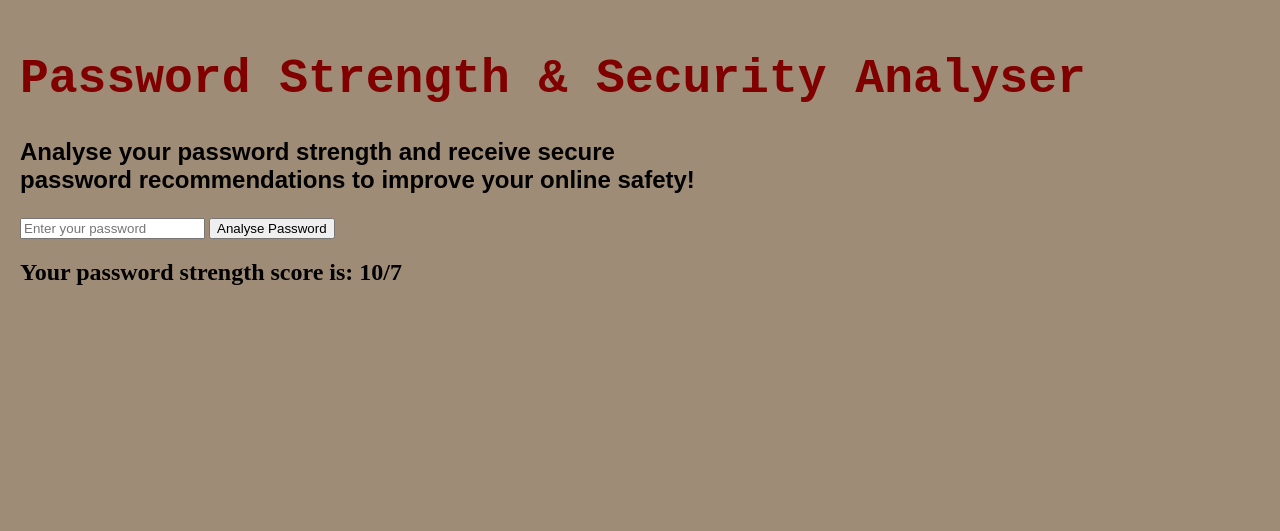
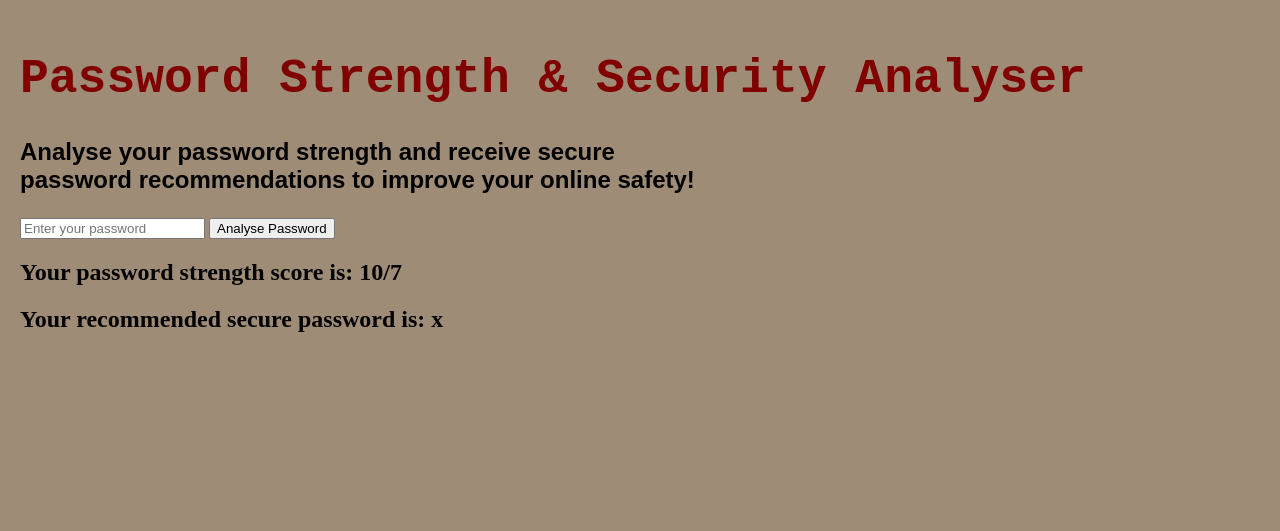
Before and after one commit to eesha-1/password-security-analyser, a Flask app: template templates/index.html in a window 1280 px wide. Shown: the top 531 px of the page. Run offline with Flask 3, Linux system fonts and the light colour scheme; the template is opened without the code that fills it: most values are stand-ins (such as "Sample title", 1, 10 or a date in 2020).

Commit message:
Display password strength results and secure password recommendations on the webpage

```diff
--- a/templates/index.html
+++ b/templates/index.html
@@ -17,5 +17,10 @@
     {% if score is not none %}
          <h2>Your password strength score is: {{ score }}/7</h2>
     {% endif %}
+
+    {% if secure_password %}
+         <h2>Your recommended secure password is: {{ secure_password }}</h2>
+    {% endif %}
+
 </body>
 </html>
```
